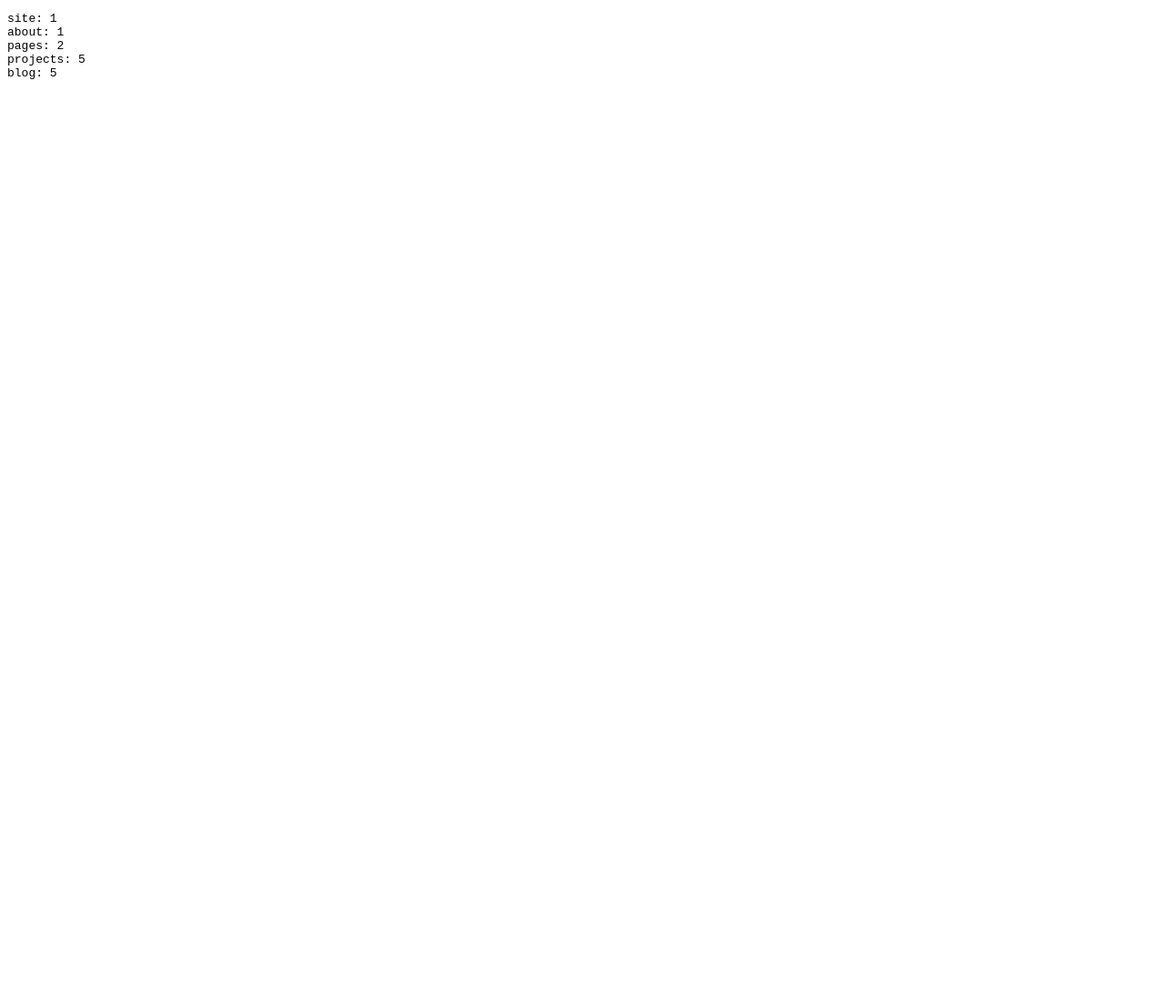
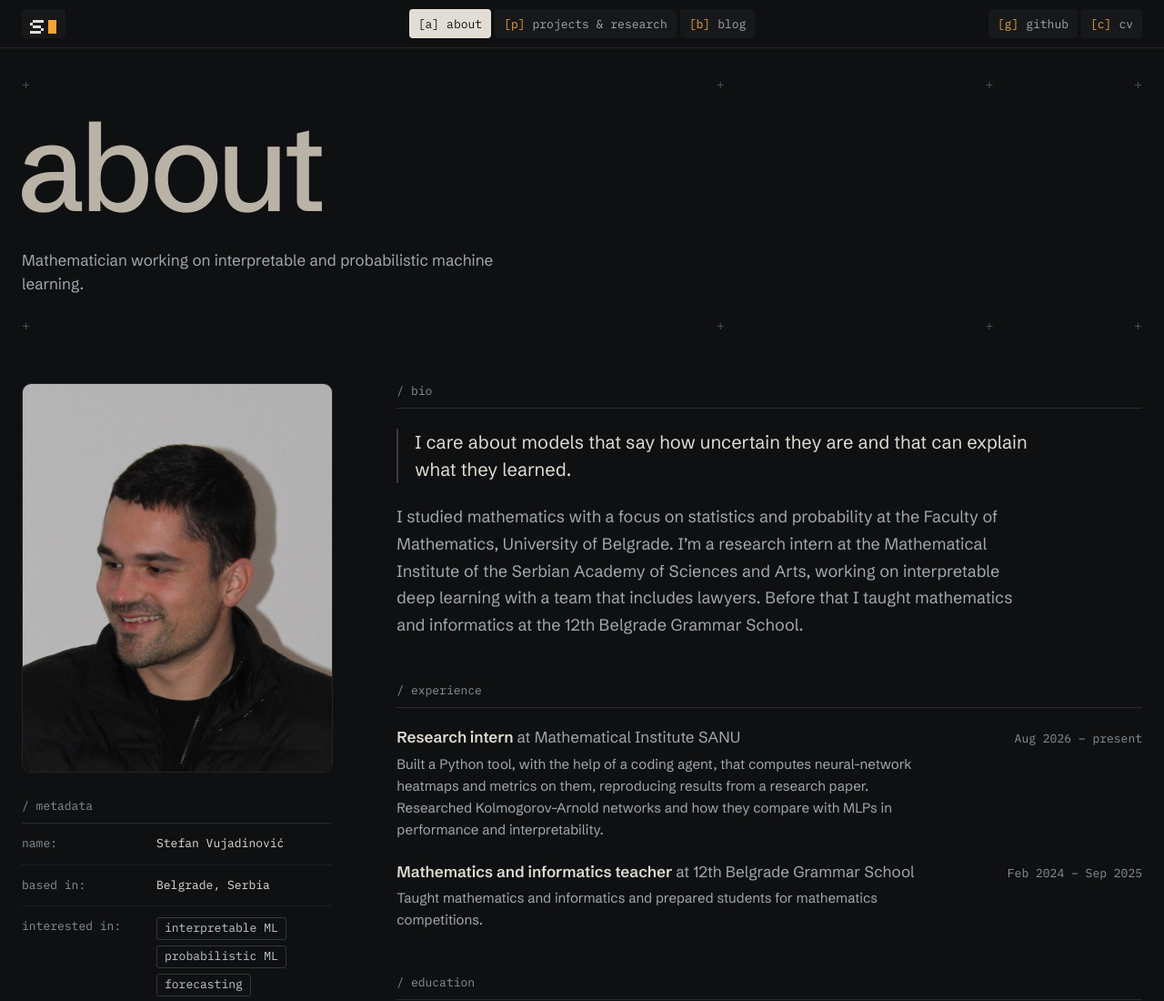
Before and after one commit to vujadinovic/vujadinovic.github.io, an Astro site: page / in a window 1280 px wide. Shown: the top 1100 px of the page at 91% size. Before the commit the page ends 800 px from the top, so only its background shows below. Built offline with nearby package versions, Linux system fonts and the light colour scheme; Astro itself is replaced by a stand-in of ours; some packages are replaced by stand-ins of ours; a web font is replaced by a local one.

Commit message:
Build the about page from about.md and site.yaml
Co-Authored-By: Claude Opus 5.5 <noreply@anthropic.com>

```diff
--- /dev/null
+++ b/src/components/Entry.astro
@@ -0,0 +1,58 @@
+---
+interface Props {
+  role: string;
+  org: string;
+  when: string;
+  text?: string;
+}
+
+const { role, org, when, text } = Astro.props;
+---
+<div class="entry">
+  <div class="entry-head">
+    <h3>{role} <span class="org">at {org}</span></h3>
+    <span class="when">{when}</span>
+  </div>
+  {text && <p>{text}</p>}
+</div>
+
+<style>
+  .entry {
+    display: flex;
+    flex-direction: column;
+    gap: 6px;
+  }
+
+  .entry-head {
+    display: flex;
+    flex-wrap: wrap;
+    justify-content: space-between;
+    align-items: baseline;
+    gap: 4px 16px;
+  }
+
+  h3 {
+    font-size: 17px;
+    line-height: 1.4;
+    font-weight: 600;
+    color: var(--text);
+  }
+
+  .org {
+    font-weight: 400;
+    color: var(--text-body);
+  }
+
+  .when {
+    font-family: var(--font-mono);
+    font-size: 13px;
+    color: var(--text-muted);
+  }
+
+  p {
+    font-size: 15px;
+    line-height: 1.6;
+    color: var(--text-body);
+    max-width: 62ch;
+  }
+</style>
--- /dev/null
+++ b/src/components/MetaRow.astro
@@ -0,0 +1,39 @@
+---
+interface Props {
+  label: string;
+}
+
+const { label } = Astro.props;
+---
+<div class="meta-row">
+  <dt>{label}:</dt>
+  <dd><slot /></dd>
+</div>
+
+<style>
+  .meta-row {
+    display: flex;
+    gap: 16px;
+    padding: 12px 0;
+    border-bottom: 1px solid var(--line-soft);
+    font-family: var(--font-mono);
+    font-size: 13px;
+    line-height: 1.6;
+  }
+
+  dt {
+    flex: 0 0 132px;
+    color: var(--text-muted);
+  }
+
+  dd {
+    flex: 1 1 auto;
+    min-width: 0;
+    margin: 0;
+    color: var(--text);
+    display: flex;
+    flex-wrap: wrap;
+    gap: 6px;
+    overflow-wrap: anywhere;
+  }
+</style>
--- /dev/null
+++ b/src/components/MetaTable.astro
@@ -0,0 +1,21 @@
+---
+import SectionLabel from './SectionLabel.astro';
+
+interface Props {
+  label?: string;
+}
+
+const { label = 'metadata' } = Astro.props;
+---
+<div class="meta-table">
+  <SectionLabel label={label} />
+  <dl>
+    <slot />
+  </dl>
+</div>
+
+<style>
+  dl {
+    margin: 0;
+  }
+</style>
--- /dev/null
+++ b/src/components/PageHero.astro
@@ -0,0 +1,71 @@
+---
+interface Props {
+  title: string;
+  subtitle?: string;
+  size?: 'page' | 'post';
+}
+
+const { title, subtitle, size = 'page' } = Astro.props;
+const marks = ['0%', '62%', '86%', '100%'];
+---
+<div class:list={['hero', size]}>
+  {['top', 'bottom'].map((edge) =>
+    marks.map((left) => (
+      <span class:list={['mark', edge, { end: left === '100%' }]} style={left === '100%' ? undefined : `left: ${left}`} aria-hidden="true">+</span>
+    )),
+  )}
+  <h1>{title}</h1>
+  {subtitle && <p class="subtitle">{subtitle}</p>}
+</div>
+
+<style>
+  .hero {
+    position: relative;
+    padding: 36px 0 40px;
+    margin-bottom: 56px;
+  }
+
+  .mark {
+    position: absolute;
+    font-family: var(--font-mono);
+    font-size: 15px;
+    line-height: 1;
+    color: var(--mark);
+  }
+
+  .mark.top {
+    top: 0;
+  }
+
+  .mark.bottom {
+    bottom: 0;
+  }
+
+  .mark.end {
+    right: 0;
+  }
+
+  h1 {
+    margin: 0 0 0 -0.04em;
+    font-size: clamp(64px, 10.5vw, 164px);
+    line-height: 0.95;
+    font-weight: 500;
+    letter-spacing: -0.05em;
+    color: var(--display);
+    max-width: 11ch;
+    overflow-wrap: break-word;
+  }
+
+  .post h1 {
+    font-size: clamp(52px, 8vw, 124px);
+    max-width: 16ch;
+  }
+
+  .subtitle {
+    margin-top: 24px;
+    max-width: 560px;
+    font-size: 17px;
+    line-height: 1.55;
+    color: var(--text-body);
+  }
+</style>
--- /dev/null
+++ b/src/components/SectionLabel.astro
@@ -0,0 +1,41 @@
+---
+interface Props {
+  label: string;
+  as?: 'div' | 'h2';
+}
+
+const { label, as: Tag = 'div' } = Astro.props;
+---
+<div class="section-label">
+  <Tag class="section-label-text"><span aria-hidden="true">/ </span>{label}</Tag>
+  <slot />
+</div>
+
+<style>
+  .section-label {
+    display: flex;
+    justify-content: space-between;
+    align-items: center;
+    gap: 16px;
+    padding-bottom: 10px;
+    border-bottom: 1px solid var(--line-strong);
+    font-family: var(--font-mono);
+    font-size: 13px;
+    line-height: normal;
+    color: var(--text-muted);
+  }
+
+  .section-label-text {
+    margin: 0;
+    font: inherit;
+    color: inherit;
+  }
+
+  .section-label :global(a) {
+    color: var(--text-muted);
+  }
+
+  .section-label :global(a:hover) {
+    color: var(--text);
+  }
+</style>
--- /dev/null
+++ b/src/components/Tag.astro
@@ -0,0 +1,48 @@
+---
+interface Props {
+  href?: string;
+  size?: 'small' | 'normal';
+}
+
+const { href, size = 'normal' } = Astro.props;
+---
+{href ? (
+  <a class:list={['tag', 'tag-link', size]} href={href}><slot /></a>
+) : (
+  <span class:list={['tag', size]}><slot /></span>
+)}
+
+<style>
+  .tag {
+    padding: 1px 8px;
+    border: 1px solid var(--tag-border);
+    border-radius: var(--radius-tag);
+    font-family: var(--font-mono);
+    color: var(--text-tag);
+    overflow-wrap: anywhere;
+  }
+
+  .normal {
+    font-size: 13px;
+  }
+
+  .small {
+    font-size: 12px;
+  }
+
+  .tag-link {
+    color: var(--text);
+    text-decoration: underline;
+    text-underline-offset: 3px;
+    text-decoration-color: var(--mark);
+  }
+
+  .tag-link:hover {
+    color: var(--text-hover);
+    text-decoration-color: var(--text-muted);
+  }
+
+  .tag-link:focus-visible {
+    border-radius: var(--radius-tag);
+  }
+</style>
--- /dev/null
+++ b/src/lib/images.ts
@@ -0,0 +1,9 @@
+import type { ImageMetadata } from 'astro';
+
+const files = import.meta.glob<{ default: ImageMetadata }>('../assets/*.{jpg,jpeg,png,webp,avif}', { eager: true });
+
+export function image(name: string): ImageMetadata {
+  const match = Object.entries(files).find(([path]) => path.endsWith(`/${name}`));
+  if (!match) throw new Error(`Unknown image "${name}". Put it in src/assets/.`);
+  return match[1].default;
+}
--- a/src/pages/index.astro
+++ b/src/pages/index.astro
@@ -1,13 +1,171 @@
 ---
-import { getCollection } from 'astro:content';
-const counts = await Promise.all(
-  (['site', 'about', 'pages', 'projects', 'blog'] as const).map(async (c) => `${c}: ${(await getCollection(c)).length}`),
-);
+import { Image } from 'astro:assets';
+import { getEntry, render } from 'astro:content';
+import Base from '../layouts/Base.astro';
+import PageHero from '../components/PageHero.astro';
+import SectionLabel from '../components/SectionLabel.astro';
+import MetaTable from '../components/MetaTable.astro';
+import MetaRow from '../components/MetaRow.astro';
+import Tag from '../components/Tag.astro';
+import Entry from '../components/Entry.astro';
+import { getSite, isUrl } from '../lib/site';
+import { image } from '../lib/images';
+
+const site = await getSite();
+const about = await getEntry('about', 'about');
+if (!about) throw new Error('src/content/about.md is missing');
+const { Content } = await render(about);
+const data = about.data;
+
+const entryGroups = [
+  { label: 'experience', items: data.experience },
+  { label: 'education', items: data.education },
+  { label: 'activities', items: data.activities },
+  { label: 'talks and writing', items: site.show_talks ? data.talks : [] },
+].filter((group) => group.items.length > 0);
 ---
-<html lang="en">
-  <head>
-    <meta charset="utf-8" />
-    <title>Stefan Vujadinović</title>
-  </head>
-  <body><pre>{counts.join('\n')}</pre></body>
-</html>
+<Base description={data.subtitle}>
+  <PageHero title={data.title} subtitle={data.subtitle} />
+  <div class="columns">
+    <aside class="side">
+      <Image
+        class="portrait"
+        src={image(data.photo)}
+        alt={data.photo_alt}
+        widths={[440, 880]}
+        sizes="(max-width: 480px) calc(100vw - 48px), 440px"
+        loading="eager"
+        fetchpriority="high"
+      />
+      <MetaTable>
+        <MetaRow label="name">{data.metadata.name}</MetaRow>
+        <MetaRow label="based in">{data.metadata.based_in}</MetaRow>
+        <MetaRow label="interested in">
+          {data.metadata.interested_in.map((item) => <Tag>{item}</Tag>)}
+        </MetaRow>
+        <MetaRow label="currently">{data.metadata.currently}</MetaRow>
+        <MetaRow label="contact">
+          <Tag href={`mailto:${site.email}`}>email</Tag>
+          {isUrl(site.linkedin) && <Tag href={site.linkedin}>linkedin</Tag>}
+          <Tag href={site.github}>github</Tag>
+        </MetaRow>
+      </MetaTable>
+    </aside>
+    <div class="main">
+      <section class="bio">
+        <SectionLabel label="bio" as="h2" />
+        <p class="lead">{data.lead}</p>
+        <div class="bio-body">
+          <Content />
+        </div>
+      </section>
+      {entryGroups.map((group) => (
+        <section class="block">
+          <SectionLabel label={group.label} as="h2" />
+          <div class="entries">
+            {group.items.map((item) => <Entry {...item} />)}
+          </div>
+        </section>
+      ))}
+      {data.tools.length > 0 && (
+        <section class="block">
+          <SectionLabel label="tools" as="h2" />
+          <div class="tags">
+            {data.tools.map((tool) => <Tag>{tool}</Tag>)}
+          </div>
+        </section>
+      )}
+      {data.outside_work && (
+        <section class="block">
+          <SectionLabel label="outside work" as="h2" />
+          <p class="outside">{data.outside_work}</p>
+        </section>
+      )}
+    </div>
+  </div>
+</Base>
+
+<style>
+  .columns {
+    display: flex;
+    flex-wrap: wrap;
+    gap: 48px 72px;
+    align-items: flex-start;
+  }
+
+  .side {
+    flex: 1 1 340px;
+    max-width: 440px;
+    min-width: 0;
+    display: flex;
+    flex-direction: column;
+    gap: 28px;
+  }
+
+  .portrait {
+    box-sizing: content-box;
+    width: 100%;
+    height: auto;
+    aspect-ratio: 4 / 5;
+    object-fit: cover;
+    border-radius: var(--radius-card);
+    border: 1px solid var(--line);
+  }
+
+  .main {
+    flex: 999 1 520px;
+    min-width: 0;
+    display: flex;
+    flex-direction: column;
+    gap: 48px;
+  }
+
+  .bio {
+    display: flex;
+    flex-direction: column;
+    gap: 22px;
+  }
+
+  .lead {
+    font-size: 20px;
+    line-height: 1.5;
+    max-width: 58ch;
+  }
+
+  .bio-body {
+    display: flex;
+    flex-direction: column;
+    gap: 22px;
+  }
+
+  .bio-body :global(p) {
+    font-size: 18px;
+    line-height: 1.65;
+    color: var(--text-body);
+    max-width: 62ch;
+  }
+
+  .block {
+    display: flex;
+    flex-direction: column;
+    gap: 20px;
+  }
+
+  .entries {
+    display: flex;
+    flex-direction: column;
+    gap: 22px;
+  }
+
+  .tags {
+    display: flex;
+    flex-wrap: wrap;
+    gap: 6px;
+  }
+
+  .outside {
+    font-size: 16px;
+    line-height: 1.65;
+    color: var(--text-body);
+  }
+</style>
```
Also changed, not shown: src/components/Illustration.astro (added, +35 -0 lines), src/lib/illustrations.ts (added, +13 -0 lines).
